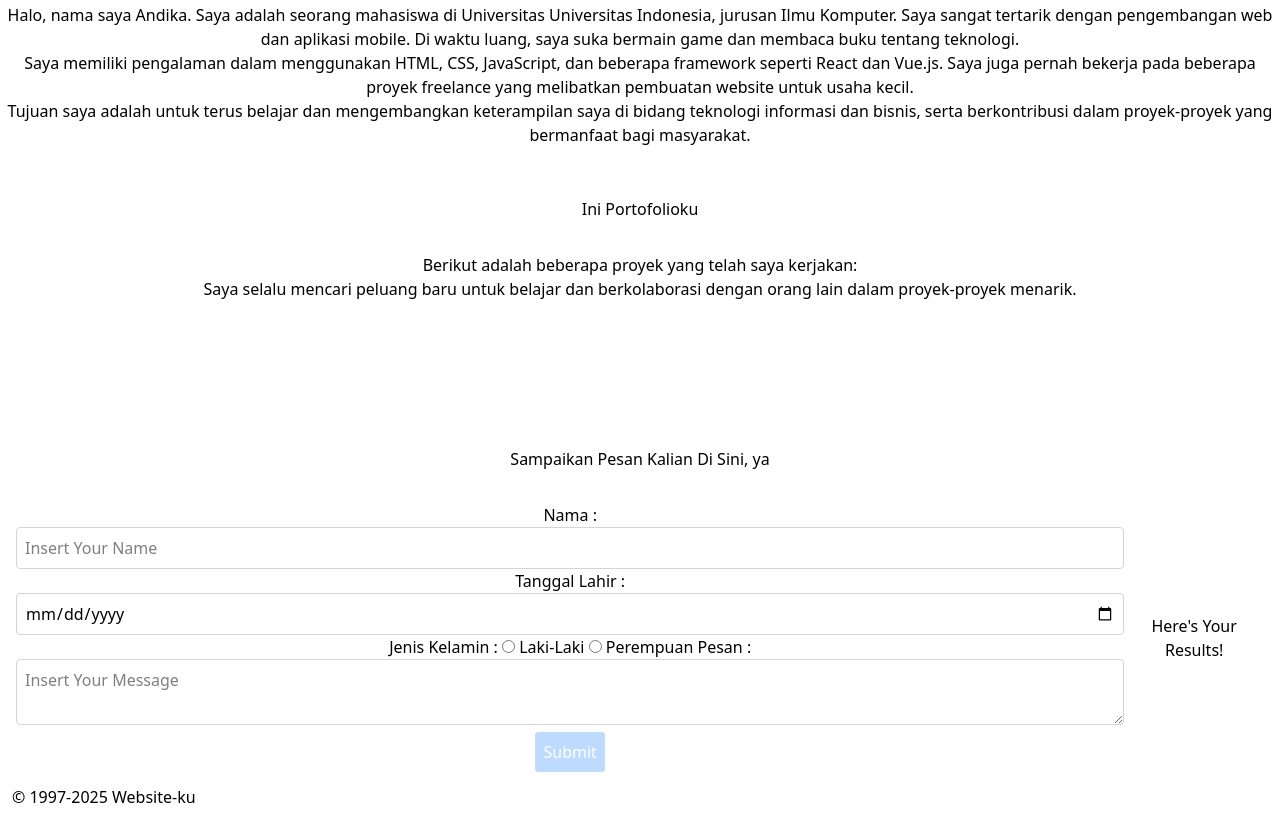
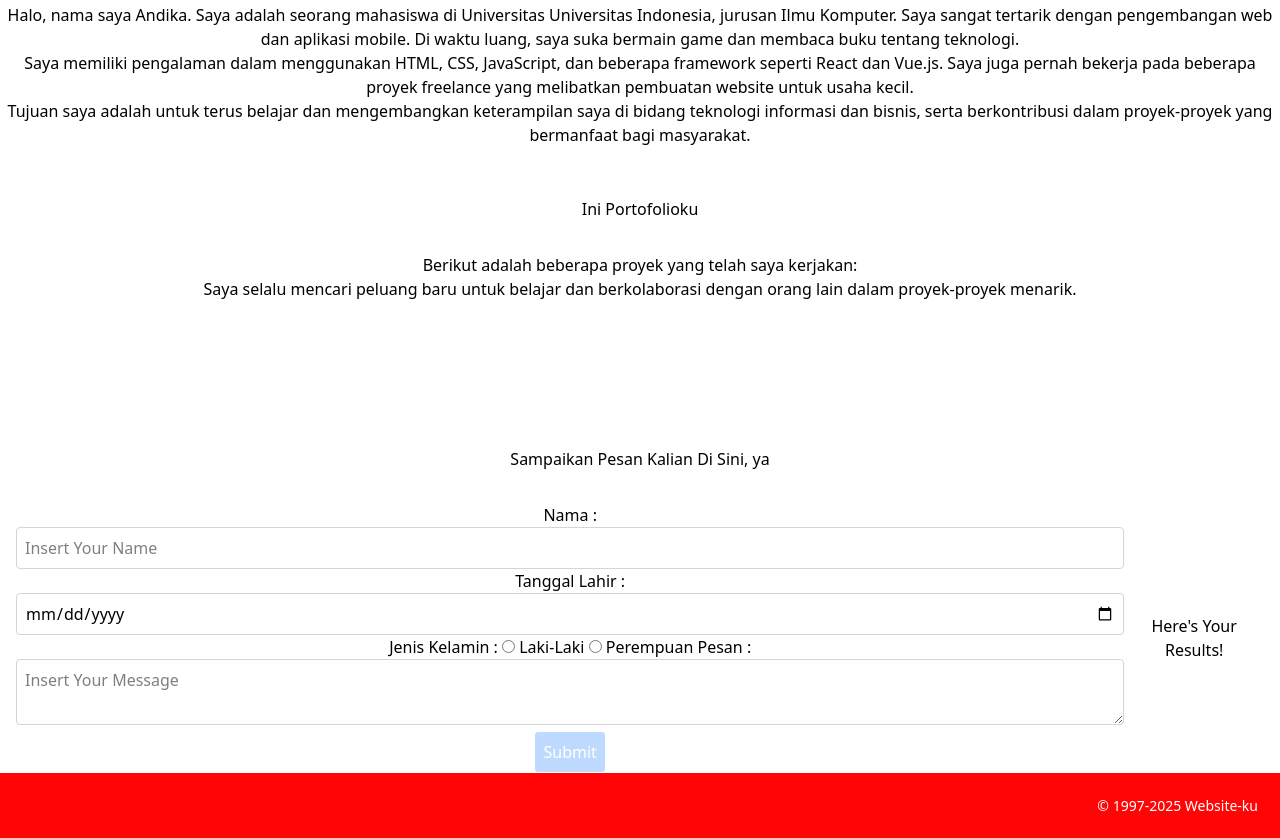
Before and after one commit to revou-fundamental-course/16-jun-25-Andi-301, a plain HTML site: page index.html in a window 1280 px wide. Shown: the part 409-1247 px from the top of the page. Drawn offline with nearby package versions, Linux system fonts and the light colour scheme.

Commit message:
developing the footer and repair the button by changing the type

```diff
--- a/css/style.css
+++ b/css/style.css
@@ -21,3 +21,19 @@
     padding: 8px;
     text-decoration: none;
 }
+.nav>a:hover{
+    background-color: #dc5f06;
+    opacity: 1;
+    transition: 0.3s ease-in-out;
+}
+.footer-utama{
+    display: flex;
+    flex-direction: row-reverse;
+    justify-content: space-between;
+    background-color: #ff0505;
+}
+.footer-utama>p{
+    color: #ffffff;
+    font-size: 14px;
+    margin: 10px;
+}
--- a/index.html
+++ b/index.html
@@ -82,7 +82,7 @@
                     <textarea placeholder="Insert Your Message" id="message-input" class="border border-gray-300 rounded p-[8px] w-full"></textarea>
 
                     <div>
-                        <button type="submit" class="border rounded p-[8px] bg-blue-200 text-white"
+                        <button type="button" class="border rounded p-[8px] bg-blue-200 text-white"
                             onclick="validateForm();">Submit</button>
                     </div>
                  </form>
@@ -95,7 +95,7 @@
     </main>
     </hr>
     <!-- Bagian akhir dari konten adalah footer -->
-    <footer class="footer-utama p-[12px]">
+    <footer class="footer-utama p-[12px] text-right">
         <p>&copy; 1997-2025 Website-ku</p>
     </footer>
     <!-- JS External -->
```
